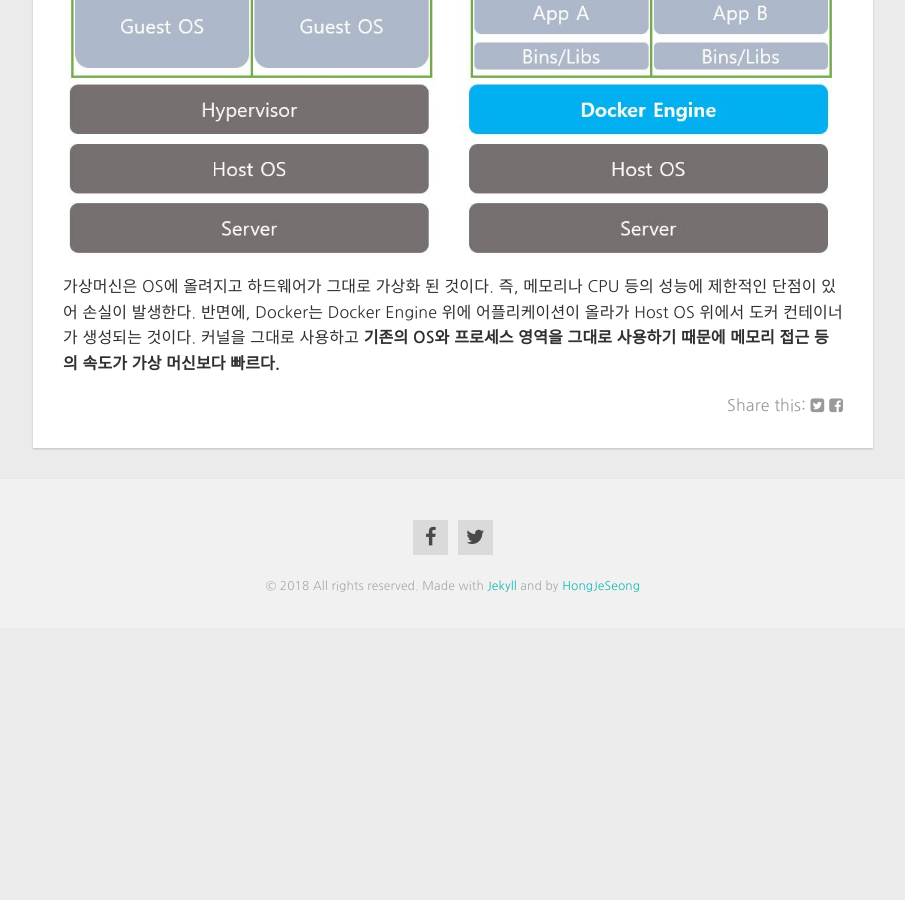
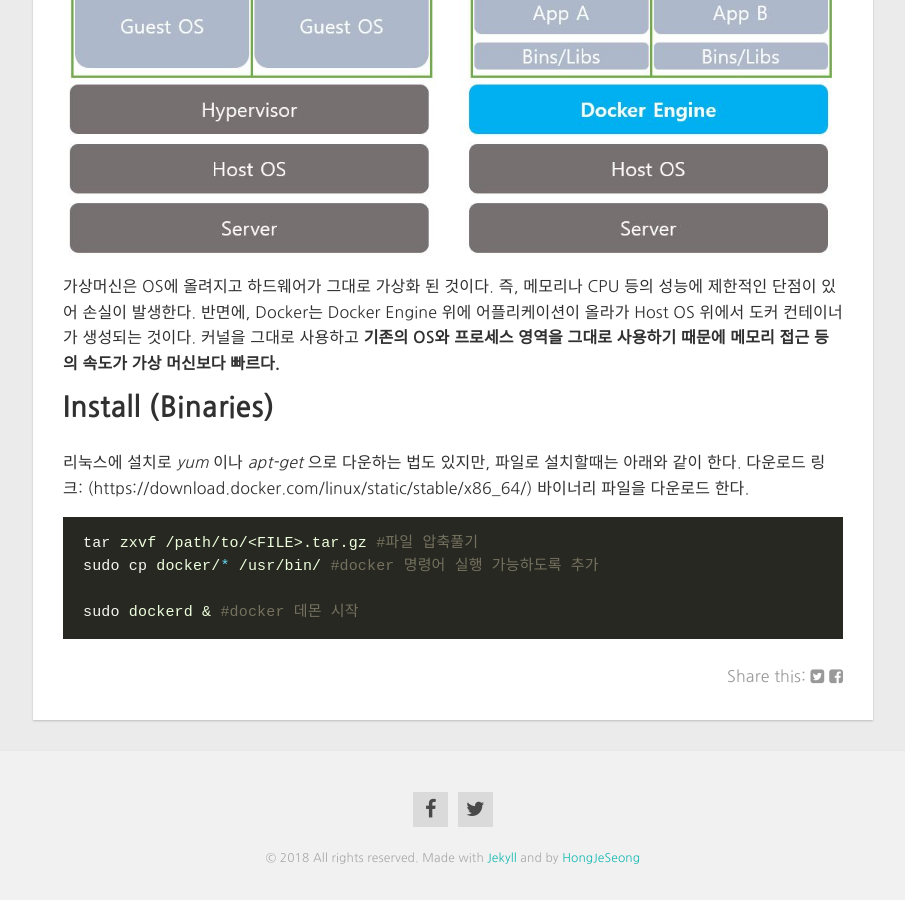
Before and after one commit to HongJeSeong/HongJeSeong.github.io, a Jekyll site: the page built from _posts/study/2018-12-21-docker.md, in a window 1280 px wide and 900 px high, scrolled down 624 px. Shown: the whole window, without its empty margins (187-1092 px from the left). Built offline with Jekyll 4.4.1, drawn with Linux system fonts in a browser that asks for light colours; nearby versions of some CDN libraries; before the commit the page ends 1252 px from its top, so only the background shows below that.

Commit message:
Update 2018-12-21-docker.md

````diff
--- a/_posts/study/2018-12-21-docker.md
+++ b/_posts/study/2018-12-21-docker.md
@@ -18,3 +18,14 @@
 
 가상머신은 OS에 올려지고 하드웨어가 그대로 가상화 된 것이다. 즉, 메모리나 CPU 등의 성능에 제한적인 단점이 있어 손실이 발생한다.
 반면에, Docker는 Docker Engine 위에 어플리케이션이 올라가 Host OS 위에서 도커 컨테이너가 생성되는 것이다. 커널을 그대로 사용하고 **기존의 OS와 프로세스 영역을 그대로 사용하기 때문에 메모리 접근 등의 속도가 가상 머신보다 빠르다.**
+
+## Install (Binaries)
+리눅스에 설치로 *yum* 이나 *apt-get* 으로 다운하는 법도 있지만, 파일로 설치할때는 아래와 같이 한다.
+다운로드 링크: (https://download.docker.com/linux/static/stable/x86_64/)
+바이너리 파일을 다운로드 한다.
+```sh
+tar zxvf /path/to/<FILE>.tar.gz #파일 압축풀기
+sudo cp docker/* /usr/bin/ #docker 명령어 실행 가능하도록 추가
+
+sudo dockerd & #docker 데몬 시작
+```
````
